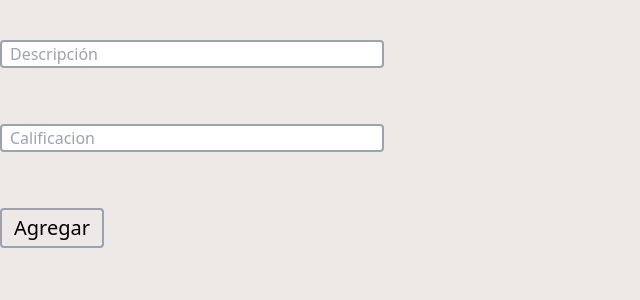
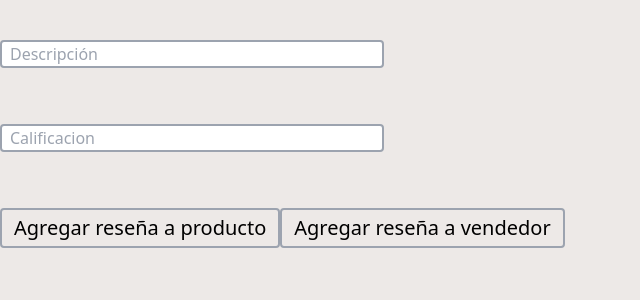
Before and after one commit to sebastian-trx/ganga-app, a React (Create React App) app in the folder Ganga/client/: page /agregarreview in a window 1280 px wide. Shown: the top 300 px of the page, without its empty margins (0-640 px from the left). Built offline with nearby package versions, Linux system fonts and the light colour scheme; no server answers.

Commit message:
reviews updated, fix done

```diff
--- a/Ganga/client/src/Components/Panels/UserPanel/uPurchaseList.jsx
+++ b/Ganga/client/src/Components/Panels/UserPanel/uPurchaseList.jsx
@@ -64,7 +64,6 @@ export default function PurchaseList({ orders }) {
                         <td class="text-right">
                           <span class="text-sm lg:text-base font-medium">
                             $ {el.price}
-                            {console.log('soy el product mapeado: ', el)}
                           </span>
                         </td>
                         <td class="text-right">
@@ -72,7 +71,7 @@ export default function PurchaseList({ orders }) {
                             $ {el.price * el.quantity}
                           </span>
                         </td>
-                        <Review idUser={el.idUser} idProduct={el.id} />
+                        <Review idUser={el.userId} idProduct={el.id} />
                       </tr>
                     ))
                   ) : (
--- a/Ganga/client/src/Components/ProductoId/productoId.jsx
+++ b/Ganga/client/src/Components/ProductoId/productoId.jsx
@@ -5,6 +5,7 @@ import { useNavigate } from "react-router-dom";
 import {
   getDetailsProduct,
   addProduct,
+  allReviews
 } from "../Redux/Actions/actions";
 import Nav from "../../Components/Nav/NavBar/nav";
 import a from "./productoId.module.css";
@@ -16,18 +17,19 @@ export default function ProductId() {
   const [, /*state*/ setState] = useState([]);
   const info = useSelector((state) => state.detailProduct);
   const User = useSelector((state) => state.getInfoGoogle);
+  const Reviews = useSelector((state) => state.allReviews)
   const { id } = useParams();
 
   // const getDetails = () => {
   //   if (Object.keys(state).length === 0) dispatch(getDetailsProduct(id));
   // };
 
-  // useEffect(() => {
-  //   getDetails();
-  //   return () => {
-  //     setState([]);
-  //   };
-  // },[]);
+  useEffect(() => {
+    dispatch(allReviews())
+  },[dispatch]);
+
+  const productReviews = Reviews.filter((review) => review.productId === id)
+  console.log('soy el productReviews: ', productReviews)
 
   function handleAddToCart() {
     console.log("id User", User.id);
@@ -44,7 +46,6 @@ export default function ProductId() {
 
   useEffect(() => {
     dispatch(getDetailsProduct(id));
-    // dispatch(getUserInfoGoogle())
   }, [dispatch, id]);
 
   useEffect(() => {
@@ -72,12 +73,23 @@ export default function ProductId() {
                 <div className={a.price}>
                   <h2>$ {info.price}</h2>
                 </div>
+                <div>
+                  {productReviews?.map((review) => {
+                    console.log('soy el review mapeado: ', review)
+                    return(
+                      <div key={review.id}>
+                        <h6>Descripcion: {review.description}</h6>
+                        <h4>Calificación: {review.qualificacion}</h4>
+                      </div>
+                    )
+                  })}
+                </div>
               </div>
             </div>
 
             <div className={a.izq}>
               <div className={a.pago}>
-                <h3> DESCRIPCION DEL PAGO</h3>
+                <h3> DESCRIPCION DEL PAGO </h3>
               </div>
               <div className={a.div3}>
                 {/* <button className={a.bnt}>Comprar</button> */}
--- a/Ganga/client/src/Components/Redux/Actions/actions.js
+++ b/Ganga/client/src/Components/Redux/Actions/actions.js
@@ -38,7 +38,8 @@ import {
   PRODUCTS_BY_NAME,
   POST_NEWSLETTER,
   DELETE_NEWSLETTER,
-  ADD_REVIEW
+  ADD_REVIEW,
+  ALL_REVIEWS
 } from "./const";
 
 export function getProduct() {
@@ -499,12 +500,24 @@ export const deleteNewsletter = (payload) => {
 
 export function addReview(payload) {
   console.log('soy el payload de addReview: ', payload)
-  return async function (dispatch) {
+  return async function(dispatch) {
     const response = await axios.post(`${URL}review`, payload)
     console.log('soy el response de addReview: ', response)
     dispatch({
       type: ADD_REVIEW,
       payload: response.data,
+    })
+  }
+}
+
+export function allReviews() {
+  return async function(dispatch) {
+    const response = await axios.get(`${URL}review`)
+    // const response = await axios.get(`${URL}product/info?id=${payload}`, payload)
+    console.log('soy el response de allReviews: ', response)
+    dispatch({
+      type: ALL_REVIEWS,
+      payload: response.data
     })
   }
 }
--- a/Ganga/client/src/Components/Redux/Actions/const.js
+++ b/Ganga/client/src/Components/Redux/Actions/const.js
@@ -36,3 +36,4 @@ export const PRODUCTS_BY_NAME = "PRODUCTS_BY_NAME";
 export const POST_NEWSLETTER= "POST_NEWSLETTER";
 export const DELETE_NEWSLETTER= "POST_NEWSLETTER";
 export const ADD_REVIEW = "ADD_REVIEW";
+export const ALL_REVIEWS = "ALL_REVIEWS";
--- a/Ganga/client/src/Components/Redux/Reducer/reducer.js
+++ b/Ganga/client/src/Components/Redux/Reducer/reducer.js
@@ -32,7 +32,8 @@ import {
   PRODUCTS_BY_NAME,
   POST_NEWSLETTER,
   DELETE_NEWSLETTER,
-  ADD_REVIEW
+  ADD_REVIEW,
+  ALL_REVIEWS
 } from "../Actions/const";
 
 const initialState = {
@@ -53,6 +54,7 @@ const initialState = {
   decreseProduct: [],
   clearCart: [],
   newReview: [],
+  allReviews: [],
 };
 
 function rootReducer(state = initialState, { type, payload, price1, price2 }) {
@@ -273,6 +275,14 @@ function rootReducer(state = initialState, { type, payload, price1, price2 }) {
       ...state,
       newReview: payload
     }
+
+    case ALL_REVIEWS:
+
+    return {
+      ...state,
+      allReviews: payload
+    }
+
     default: {
       return state;
     }
--- a/Ganga/client/src/Components/Reviews/Review.jsx
+++ b/Ganga/client/src/Components/Reviews/Review.jsx
@@ -10,9 +10,6 @@ export function Review ({idUser, idProduct}){
         idUser: idUser,
         idProduct: idProduct
       });
-
-      console.log('soy el idUser: ', idUser)
-      console.log('soy el idProduct: ', idProduct)
 
 
       useEffect(() => {
@@ -44,14 +41,34 @@ export function Review ({idUser, idProduct}){
         );
       }
 
-      function handleSubmit(e) {
+      function handleSubmitReviewProduct(e) {
         e.preventDefault();
-        dispatch(addReview(input))
+        dispatch(addReview({description: input.description,
+        qualificacion: input.qualificacion,
+        idProduct: input.idProduct,
+        }));
+        setInput({
+        description: "",
+        qualificacion: "",
+        })
+
+      }
+
+      function handleSubmitReviewUser(e) {
+        e.preventDefault();
+        dispatch(addReview({description: input.description,
+        qualificacion: input.qualificacion,
+        idUser: input.idUser,
+        }))
+        setInput({
+        description: "",
+        qualificacion: "",
+})
       }
 
     return (
         <div>
-            <form onSubmit={handleSubmit}>
+            <form>
 
         <div className="pt-10">
           <input className="w-96 border-gray-400 border-2 rounded pl-2"
@@ -78,11 +95,21 @@ export function Review ({idUser, idProduct}){
 
         <button
           className="border-gray-400 border-2 rounded px-3 py-1 text-xl"
-          type="submit"
+          type="text"
           value="submit"
+          onClick={handleSubmitReviewProduct}
           disabled={!(input.qualificacion && input.description)}
         >
-          Agregar
+          Agregar reseña a producto
+        </button>
+        <button
+          className="border-gray-400 border-2 rounded px-3 py-1 text-xl"
+          type="text"
+          value="submit"
+          onClick={handleSubmitReviewUser}
+          disabled={!(input.qualificacion && input.description)}
+        >
+          Agregar reseña a vendedor
         </button>
       </form>
         </div>
```
